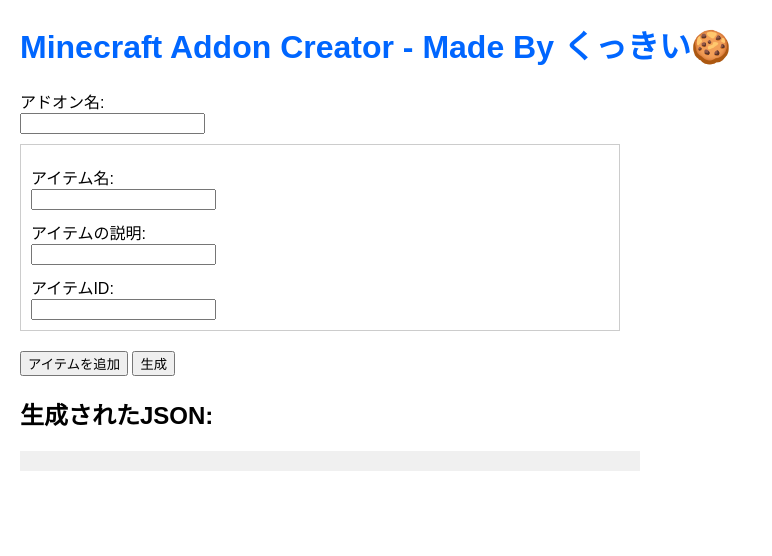
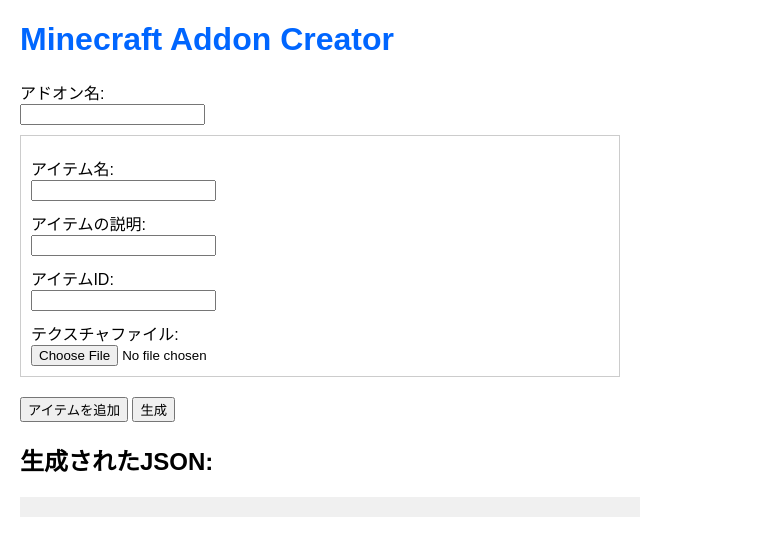
Before and after one commit to Cookie-desu/main, a plain HTML site: page index.html in a window 1280 px wide. Shown: the whole page, without its empty margins (0-772 px from the left). Drawn offline with nearby package versions, Linux system fonts and the light colour scheme.

Commit message:
index.html

```diff
--- a/index.html
+++ b/index.html
@@ -8,7 +8,7 @@
     <script src="https://cdnjs.cloudflare.com/ajax/libs/jszip/3.7.1/jszip.min.js"></script>
 </head>
 <body>
-    <h1>Minecraft Addon Creator - Made By くっきい🍪</h1>
+    <h1>Minecraft Addon Creator</h1>
     <form id="addon-form">
         <label for="addonName">アドオン名:</label>
         <input type="text" id="addonName" name="addonName" required><br>
@@ -23,6 +23,9 @@
 
                 <label for="itemId1">アイテムID:</label>
                 <input type="text" id="itemId1" name="itemId" required><br>
+
+                <label for="itemTexture1">テクスチャファイル:</label>
+                <input type="file" id="itemTexture1" name="itemTexture" accept=".png, .jpg, .jpeg" required><br>
             </div>
         </div>
 
```
